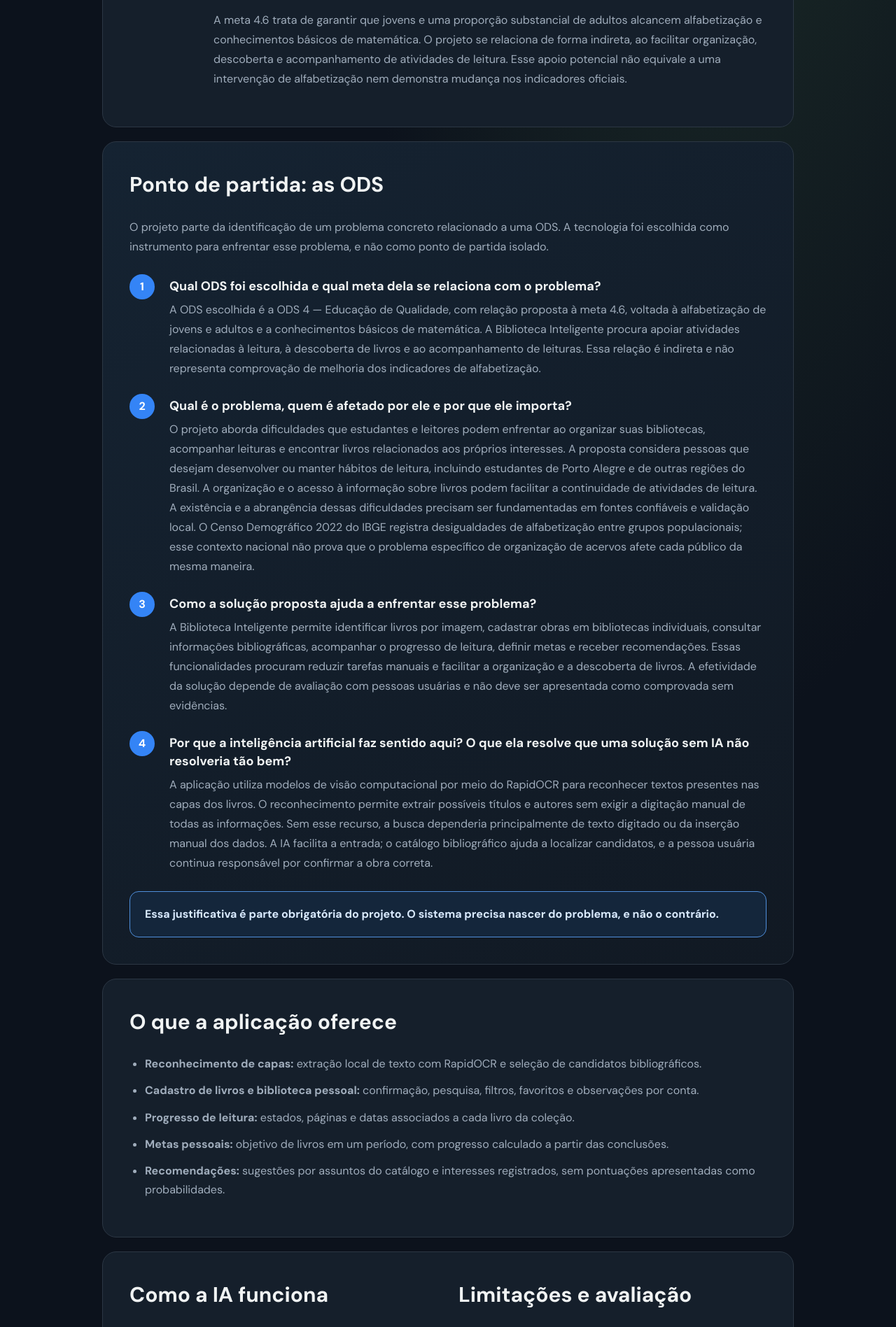
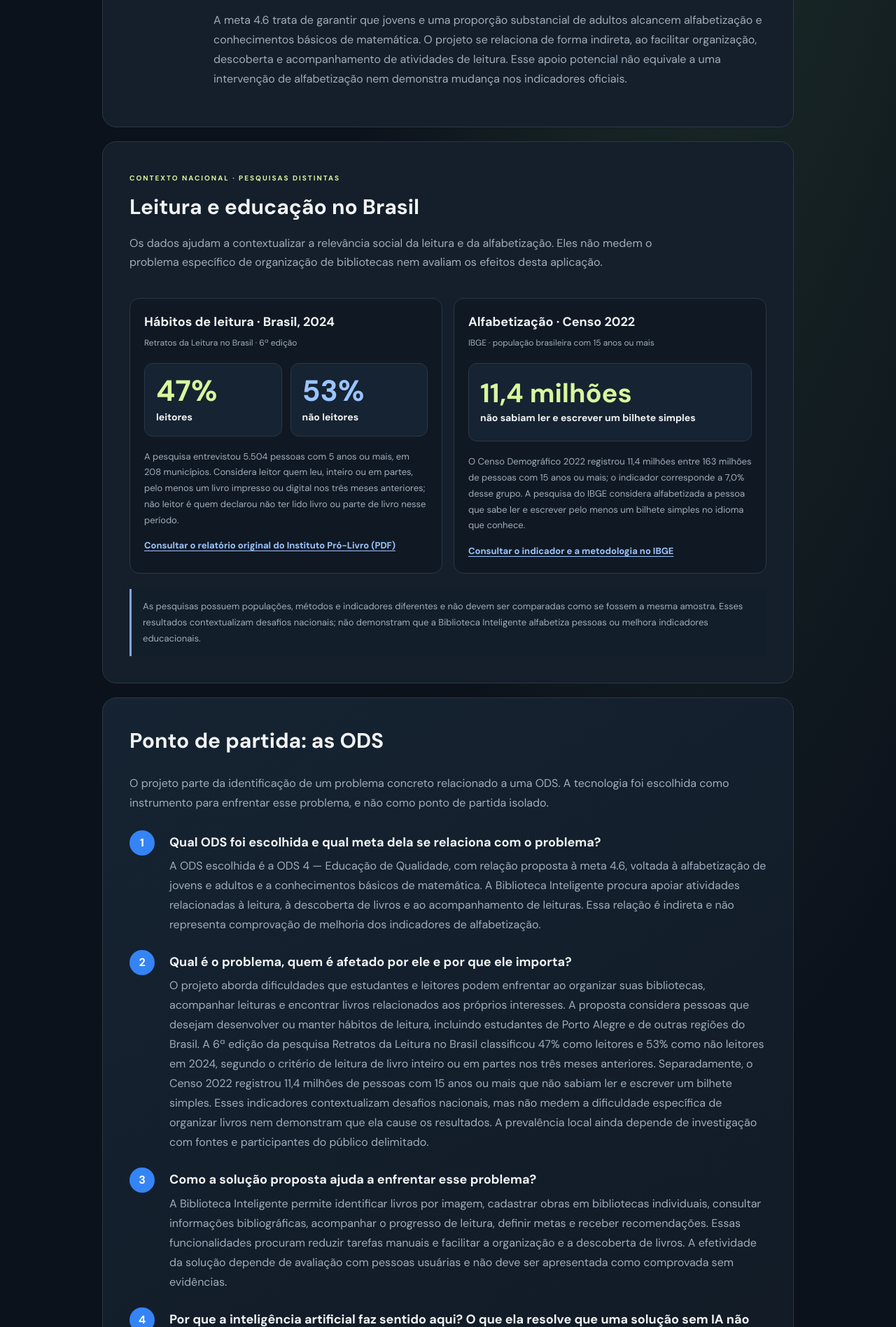
Before and after one commit to Arthur-Thome/biblioteca-inteligente, a Flask app: page /sobre-ods in a window 1280 px wide. Shown: the part 750-2647 px from the top of the page at 70% size. Run offline with Flask 3, Linux system fonts and the light colour scheme; some web fonts are replaced.

Commit message:
Inclui evidências nacionais na página ODS 4

```diff
--- a/static/style.css
+++ b/static/style.css
@@ -738,6 +738,25 @@ footer a {
 .ods-feature-list,.ods-references { display:grid; gap:12px; padding-left:22px; color:var(--muted); line-height:1.65 }
 .ods-references a { color:#9bc4ff; text-underline-offset:3px }
 .ods-columns { display:grid; grid-template-columns:repeat(2,minmax(0,1fr)); gap:30px }
+/* EVIDÊNCIAS ODS: controla largura, fundo, cores, dimensões, separação dos dois estudos e quebras responsivas; valores numéricos usam destaque sem escala gráfica que possa sugerir comparação entre populações. */
+.ods-evidence { display:grid; gap:22px }
+.ods-evidence-heading { max-width:780px }
+.ods-evidence-heading h2 { margin:8px 0 10px }
+.ods-evidence-heading p,.evidence-method,.evidence-caveat { color:var(--muted); line-height:1.7 }
+.ods-evidence-panels { display:grid; grid-template-columns:repeat(2,minmax(0,1fr)); gap:16px }
+.evidence-panel { min-width:0; padding:20px; border:1px solid var(--border); border-radius:14px; background:#101923 }
+.evidence-panel-heading h3 { margin:0 0 4px }
+.evidence-panel-heading span { color:var(--muted); font-size:12px; line-height:1.5 }
+.evidence-stats { display:grid; grid-template-columns:repeat(2,minmax(0,1fr)); gap:12px; margin:18px 0 }
+.evidence-stat { display:grid; min-width:0; gap:3px; align-content:center; padding:16px; border:1px solid var(--border); border-radius:12px; background:#162332 }
+.evidence-stat strong { color:#d8f79d; font-size:clamp(28px,4vw,42px); line-height:1.1; font-variant-numeric:tabular-nums }
+.evidence-stat span { color:var(--text); font-size:14px; font-weight:700 }
+.evidence-stat-nonreader strong { color:#9bc4ff }
+.evidence-stat-census { min-height:112px; margin:18px 0 }
+.evidence-stat-census strong { font-size:clamp(25px,3.5vw,38px) }
+.evidence-method { margin:12px 0; font-size:13px }
+.evidence-panel>a { color:#9bc4ff; font-size:13px; font-weight:700; text-underline-offset:3px }
+.evidence-caveat { margin:0; padding:14px 16px; border-left:3px solid #7fa8df; background:#121e2a; font-size:13px }
 .account-actions>a { color:var(--accent); font-weight:700; white-space:nowrap }
 .account-actions { flex-wrap:wrap }
 
@@ -765,6 +784,7 @@ footer a {
 @media(max-width:800px) {
   .goal-form { grid-template-columns:repeat(2,minmax(0,1fr)) }
   .ods-columns { grid-template-columns:1fr; gap:12px }
+  .ods-evidence-panels { grid-template-columns:1fr }
   .progress-fields { grid-template-columns:repeat(2,minmax(0,1fr)) }
 }
 @media(max-width:480px) {
--- a/templates/sobre_ods.html
+++ b/templates/sobre_ods.html
@@ -30,13 +30,45 @@
           <p>A meta 4.6 trata de garantir que jovens e uma proporção substancial de adultos alcancem alfabetização e conhecimentos básicos de matemática. O projeto se relaciona de forma indireta, ao facilitar organização, descoberta e acompanhamento de atividades de leitura. Esse apoio potencial não equivale a uma intervenção de alfabetização nem demonstra mudança nos indicadores oficiais.</p>
         </div>
       </section>
+      <!-- Evidências de contexto: mostra resultados nacionais de duas pesquisas independentes, com população, ano e critérios visíveis. -->
+      <section class="ods-card ods-evidence" aria-labelledby="evidence-title">
+        <div class="ods-evidence-heading">
+          <span class="step">CONTEXTO NACIONAL · PESQUISAS DISTINTAS</span>
+          <h2 id="evidence-title">Leitura e educação no Brasil</h2>
+          <p>Os dados ajudam a contextualizar a relevância social da leitura e da alfabetização. Eles não medem o problema específico de organização de bibliotecas nem avaliam os efeitos desta aplicação.</p>
+        </div>
+        <div class="ods-evidence-panels">
+          <article class="evidence-panel" aria-labelledby="reading-evidence-title">
+            <div class="evidence-panel-heading">
+              <h3 id="reading-evidence-title">Hábitos de leitura · Brasil, 2024</h3>
+              <span>Retratos da Leitura no Brasil · 6ª edição</span>
+            </div>
+            <div class="evidence-stats">
+              <div class="evidence-stat evidence-stat-reader"><strong>47%</strong><span>leitores</span></div>
+              <div class="evidence-stat evidence-stat-nonreader"><strong>53%</strong><span>não leitores</span></div>
+            </div>
+            <p class="evidence-method">A pesquisa entrevistou 5.504 pessoas com 5 anos ou mais, em 208 municípios. Considera leitor quem leu, inteiro ou em partes, pelo menos um livro impresso ou digital nos três meses anteriores; não leitor é quem declarou não ter lido livro ou parte de livro nesse período.</p>
+            <a href="https://www.prolivro.org.br/wp-content/uploads/2024/11/Apresentac%CC%A7a%CC%83o_Retratos_da_Leitura_2024_13-11_SITE.pdf" target="_blank" rel="noopener noreferrer">Consultar o relatório original do Instituto Pró-Livro (PDF)</a>
+          </article>
+          <article class="evidence-panel evidence-census" aria-labelledby="census-evidence-title">
+            <div class="evidence-panel-heading">
+              <h3 id="census-evidence-title">Alfabetização · Censo 2022</h3>
+              <span>IBGE · população brasileira com 15 anos ou mais</span>
+            </div>
+            <div class="evidence-stat evidence-stat-census"><strong>11,4 milhões</strong><span>não sabiam ler e escrever um bilhete simples</span></div>
+            <p class="evidence-method">O Censo Demográfico 2022 registrou 11,4 milhões entre 163 milhões de pessoas com 15 anos ou mais; o indicador corresponde a 7,0% desse grupo. A pesquisa do IBGE considera alfabetizada a pessoa que sabe ler e escrever pelo menos um bilhete simples no idioma que conhece.</p>
+            <a href="https://educa.ibge.gov.br/jovens/conheca-o-brasil/populacao/22321-alfabetizacao.html" target="_blank" rel="noopener noreferrer">Consultar o indicador e a metodologia no IBGE</a>
+          </article>
+        </div>
+        <p class="evidence-caveat">As pesquisas possuem populações, métodos e indicadores diferentes e não devem ser comparadas como se fossem a mesma amostra. Esses resultados contextualizam desafios nacionais; não demonstram que a Biblioteca Inteligente alfabetiza pessoas ou melhora indicadores educacionais.</p>
+      </section>
       <!-- Justificativa acadêmica: reproduz as quatro perguntas do enunciado com respostas específicas. -->
       <section class="ods-questions" aria-labelledby="starting-title">
         <h2 id="starting-title">Ponto de partida: as ODS</h2>
         <p class="ods-intro">O projeto parte da identificação de um problema concreto relacionado a uma ODS. A tecnologia foi escolhida como instrumento para enfrentar esse problema, e não como ponto de partida isolado.</p>
         <ol>
           <li><span class="question-number">1</span><div><h3>Qual ODS foi escolhida e qual meta dela se relaciona com o problema?</h3><p>A ODS escolhida é a ODS 4 — Educação de Qualidade, com relação proposta à meta 4.6, voltada à alfabetização de jovens e adultos e a conhecimentos básicos de matemática. A Biblioteca Inteligente procura apoiar atividades relacionadas à leitura, à descoberta de livros e ao acompanhamento de leituras. Essa relação é indireta e não representa comprovação de melhoria dos indicadores de alfabetização.</p></div></li>
-          <li><span class="question-number">2</span><div><h3>Qual é o problema, quem é afetado por ele e por que ele importa?</h3><p>O projeto aborda dificuldades que estudantes e leitores podem enfrentar ao organizar suas bibliotecas, acompanhar leituras e encontrar livros relacionados aos próprios interesses. A proposta considera pessoas que desejam desenvolver ou manter hábitos de leitura, incluindo estudantes de Porto Alegre e de outras regiões do Brasil. A organização e o acesso à informação sobre livros podem facilitar a continuidade de atividades de leitura. A existência e a abrangência dessas dificuldades precisam ser fundamentadas em fontes confiáveis e validação local. O Censo Demográfico 2022 do IBGE registra desigualdades de alfabetização entre grupos populacionais; esse contexto nacional não prova que o problema específico de organização de acervos afete cada público da mesma maneira.</p></div></li>
+          <li><span class="question-number">2</span><div><h3>Qual é o problema, quem é afetado por ele e por que ele importa?</h3><p>O projeto aborda dificuldades que estudantes e leitores podem enfrentar ao organizar suas bibliotecas, acompanhar leituras e encontrar livros relacionados aos próprios interesses. A proposta considera pessoas que desejam desenvolver ou manter hábitos de leitura, incluindo estudantes de Porto Alegre e de outras regiões do Brasil. A 6ª edição da pesquisa Retratos da Leitura no Brasil classificou 47% como leitores e 53% como não leitores em 2024, segundo o critério de leitura de livro inteiro ou em partes nos três meses anteriores. Separadamente, o Censo 2022 registrou 11,4 milhões de pessoas com 15 anos ou mais que não sabiam ler e escrever um bilhete simples. Esses indicadores contextualizam desafios nacionais, mas não medem a dificuldade específica de organizar livros nem demonstram que ela cause os resultados. A prevalência local ainda depende de investigação com fontes e participantes do público delimitado.</p></div></li>
           <li><span class="question-number">3</span><div><h3>Como a solução proposta ajuda a enfrentar esse problema?</h3><p>A Biblioteca Inteligente permite identificar livros por imagem, cadastrar obras em bibliotecas individuais, consultar informações bibliográficas, acompanhar o progresso de leitura, definir metas e receber recomendações. Essas funcionalidades procuram reduzir tarefas manuais e facilitar a organização e a descoberta de livros. A efetividade da solução depende de avaliação com pessoas usuárias e não deve ser apresentada como comprovada sem evidências.</p></div></li>
           <li><span class="question-number">4</span><div><h3>Por que a inteligência artificial faz sentido aqui? O que ela resolve que uma solução sem IA não resolveria tão bem?</h3><p>A aplicação utiliza modelos de visão computacional por meio do RapidOCR para reconhecer textos presentes nas capas dos livros. O reconhecimento permite extrair possíveis títulos e autores sem exigir a digitação manual de todas as informações. Sem esse recurso, a busca dependeria principalmente de texto digitado ou da inserção manual dos dados. A IA facilita a entrada; o catálogo bibliográfico ajuda a localizar candidatos, e a pessoa usuária continua responsável por confirmar a obra correta.</p></div></li>
         </ol>
@@ -58,13 +90,16 @@
         <div><h2 id="ai-title">Como a IA funciona</h2><p>O RapidOCR aplica modelos pré-treinados de visão computacional aos pixels da imagem e devolve trechos de texto e posições. O backend usa esses trechos para formular buscas no catálogo. O OCR não identifica com certeza a obra: capas estilizadas, baixa resolução, reflexos, idioma e orientação podem prejudicar a leitura, e o catálogo pode retornar correspondências incompletas. A confirmação humana permanece obrigatória.</p></div>
         <div><h2>Limitações e avaliação</h2><p>A consulta bibliográfica e as recomendações dependem da disponibilidade e da qualidade dos catálogos externos. O projeto não diagnostica alfabetização, não ministra ensino de leitura e matemática e ainda não possui avaliação com usuários ou desenho que meça impacto educacional. Portanto, a aplicação não comprova melhorias de alfabetização ou alcance da meta 4.6. A relação com a ODS é uma justificativa de projeto a validar academicamente.</p></div>
       </section>
-      <!-- Referências: fontes públicas oficiais para a definição da ODS e o contexto de alfabetização. -->
+      <!-- Referências: fontes oficiais e relatório original das evidências apresentadas nesta página. -->
       <section class="ods-card" aria-labelledby="references-title">
         <h2 id="references-title">Referências</h2>
         <ul class="ods-references">
           <li><a href="https://brasil.un.org/pt-br/sdgs/4" target="_blank" rel="noopener noreferrer">Nações Unidas Brasil — ODS 4: Educação de Qualidade</a></li>
           <li><a href="https://sdgs.un.org/goals/goal4" target="_blank" rel="noopener noreferrer">Nações Unidas — Goal 4 e metas globais</a></li>
+          <li><a href="https://www.prolivro.org.br/pesquisas-retratos-da-leitura/as-pesquisas-2/" target="_blank" rel="noopener noreferrer">Instituto Pró-Livro — edições da pesquisa Retratos da Leitura no Brasil</a></li>
+          <li><a href="https://www.prolivro.org.br/2024/12/04/pesquisa-aponta-que-mais-da-metade-dos-brasileiros-nao-le-livros/" target="_blank" rel="noopener noreferrer">Instituto Pró-Livro — resultados da 6ª edição (2024)</a></li>
           <li><a href="https://educa.ibge.gov.br/jovens/conheca-o-brasil/populacao/22321-alfabetizacao.html" target="_blank" rel="noopener noreferrer">IBGE Educa — Alfabetização, resultados do Censo 2022</a></li>
+          <li><a href="https://biblioteca.ibge.gov.br/visualizacao/periodicos/3108/cd_2022_alfabetizacao.pdf" target="_blank" rel="noopener noreferrer">IBGE — Censo Demográfico 2022: Alfabetização, resultados do universo (PDF)</a></li>
         </ul>
         <p class="muted-small">Os dados de alfabetização descrevem o contexto populacional. Não são resultados de avaliação da Biblioteca Inteligente.</p>
       </section>
```
Also changed, not shown: docs/APRESENTACAO.md (+5 -3 lines), docs/DEPLOY_VERCEL.md (+3 -1 lines), docs/ODS_E_JUSTIFICATIVA.md (+9 -1 lines), docs/TESTES.md (+7 -1 lines), tests/test_app.py (+15 -0 lines), README.md.
